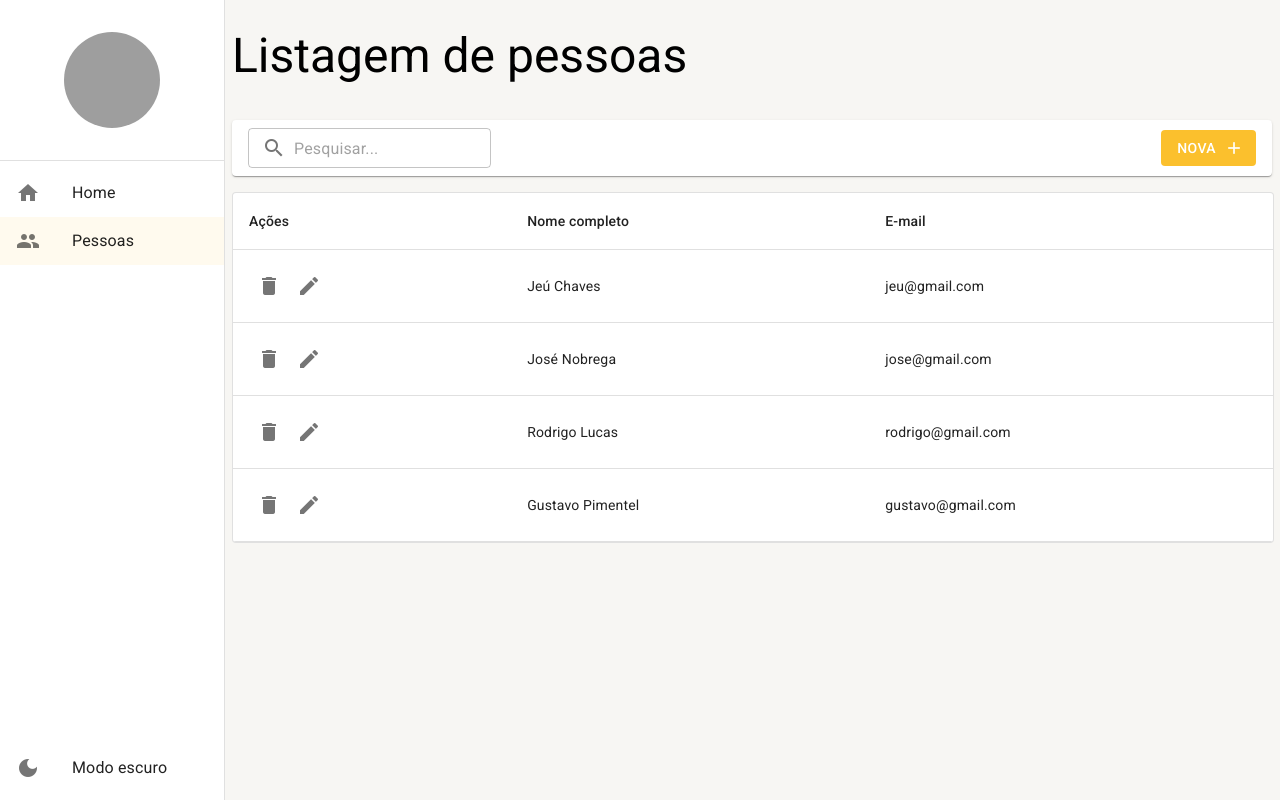
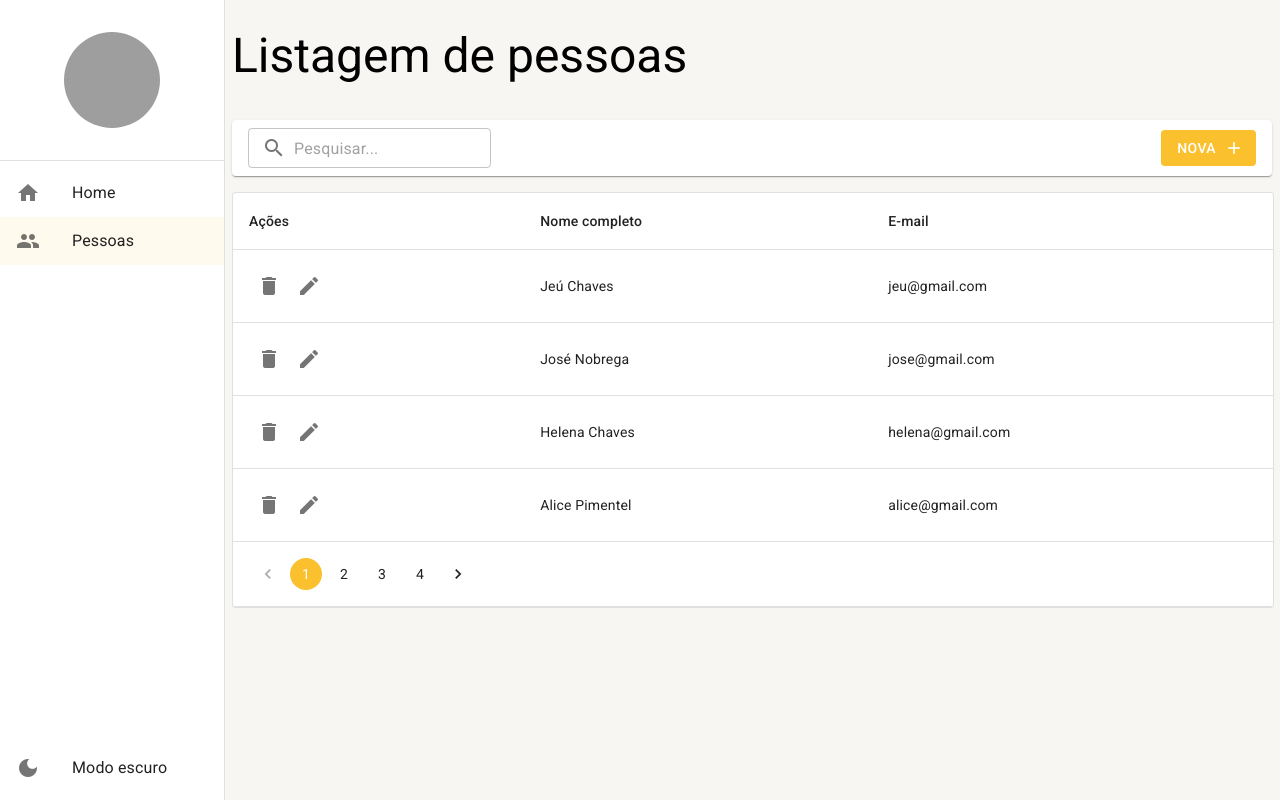
Before and after one commit to jeuchaves/react-typescript-mui, a React (Create React App) app: page /pessoas in a window 1280 px wide. Built offline with nearby package versions, Linux system fonts and the light colour scheme; data requests are answered from the project's data file; grey boxes are pictures that could not be loaded.

Commit message:
Feat: Adiciona paginação

```diff
--- a/mock/database.json
+++ b/mock/database.json
@@ -1,8 +1,19 @@
 {
     "pessoas": [
       { "id": 1, "email": "jeu@gmail.com", "nomeCompleto": "Jeú Chaves", "cidadeId": 1 },
-      { "id": 2, "email": "jose@gmail.com", "nomeCompleto": "José Nobrega", "cidadeId": 1 },
-      { "id": 3, "email": "rodrigo@gmail.com", "nomeCompleto": "Rodrigo Lucas", "cidadeId": 1 },
-      { "id": 4, "email": "gustavo@gmail.com", "nomeCompleto": "Gustavo Pimentel", "cidadeId": 1 }
+      { "id": 2, "email": "jose@gmail.com", "nomeCompleto": "José Nobrega", "cidadeId": 2 },
+      { "id": 3, "email": "helena@gmail.com", "nomeCompleto": "Helena Chaves", "cidadeId": 3 },
+      { "id": 4, "email": "alice@gmail.com", "nomeCompleto": "Alice Pimentel", "cidadeId": 1 },
+      { "id": 5, "email": "laura@gmail.com", "nomeCompleto": "Laura Pimentel", "cidadeId": 1 },
+      { "id": 6, "email": "maria_alice@gmail.com", "nomeCompleto": "Maria Pimentel", "cidadeId": 1 },
+      { "id": 7, "email": "sophia@gmail.com", "nomeCompleto": "Sophia Pimentel", "cidadeId": 1 },
+      { "id": 8, "email": "manuela@gmail.com", "nomeCompleto": "Manuela Pimentel", "cidadeId": 1 },
+      { "id": 9, "email": "maite@gmail.com", "nomeCompleto": "Maite Pimentel", "cidadeId": 2 },
+      { "id": 10, "email": "liz@gmail.com", "nomeCompleto": "Liz Pimentel", "cidadeId": 1 },
+      { "id": 11, "email": "cecilia@gmail.com", "nomeCompleto": "Cecilia Pimentel", "cidadeId": 1 },
+      { "id": 12, "email": "isabela@gmail.com", "nomeCompleto": "Isabela Pimentel", "cidadeId": 1 },
+      { "id": 13, "email": "luisa@gmail.com", "nomeCompleto": "Luisa Pimentel", "cidadeId": 3 },
+      { "id": 14, "email": "eloa@gmail.com", "nomeCompleto": "Eloah Pimentel", "cidadeId": 3 },
+      { "id": 15, "email": "isis@gmail.com", "nomeCompleto": "Isis Pimentel", "cidadeId": 1 }
     ]
   }
--- a/src/pages/pessoas/ListagemDePessoas.tsx
+++ b/src/pages/pessoas/ListagemDePessoas.tsx
@@ -4,7 +4,7 @@ import { LayoutBaseDePagina } from "../../shared/layouts"
 import { useEffect, useMemo, useState } from "react";
 import { IListagemPessoa, PessoasService } from "../../shared/services/api/pessoas/PessoasService";
 import { useDebounce } from "../../shared/hooks";
-import { Box, Icon, IconButton, LinearProgress, Paper, Table, TableBody, TableCell, TableContainer, TableFooter, TableHead, TableRow, Typography } from "@mui/material";
+import { Box, Icon, IconButton, LinearProgress, Pagination, Paper, Table, TableBody, TableCell, TableContainer, TableFooter, TableHead, TableRow } from "@mui/material";
 import { Environment } from "../../shared/environment";
 
 export const ListagemDePessoas: React.FC = () => {
@@ -20,10 +20,14 @@ export const ListagemDePessoas: React.FC = () => {
         return searchParams.get('busca') || '';
     }, [searchParams]);
 
+    const pagina = useMemo(() => {
+        return Number(searchParams.get('pagina') || '1');
+    }, [searchParams]);
+
     useEffect(() => {
         setIsLoading(true);
         debounce(() => {
-            PessoasService.getAll(1, busca)
+            PessoasService.getAll(pagina, busca)
                 .then((result) => {
                     setIsLoading(false);
 
@@ -35,7 +39,7 @@ export const ListagemDePessoas: React.FC = () => {
                     setTotalCount(result.totalCount);
                 });
         });
-    }, [busca, debounce])
+    }, [busca, debounce, pagina])
 
     return (
         <LayoutBaseDePagina
@@ -45,7 +49,7 @@ export const ListagemDePessoas: React.FC = () => {
                     textoBotaoNovo="Nova"
                     mostrarInputBusca
                     textoDaBusca={busca}
-                    aoMudarTextoDeBusca={texto => setSearchParams({ busca: texto }, { replace: true })}
+                    aoMudarTextoDeBusca={texto => setSearchParams({ busca: texto, pagina: '1' }, { replace: true })}
                 />
             }
         >
@@ -71,6 +75,11 @@ export const ListagemDePessoas: React.FC = () => {
                                 </TableRow>
                             ))}
                         </TableBody>
+
+                        {(!isLoading && totalCount <= 0) && (
+                            <caption>{Environment.LISTAGEM_VAZIA}</caption>
+                        )}
+
                         <TableFooter>
                             {isLoading && (
                                 <TableRow>
@@ -79,10 +88,15 @@ export const ListagemDePessoas: React.FC = () => {
                                     </TableCell>
                                 </TableRow>
                             )}
-                            {(!isLoading && totalCount <= 0) && (
+                            {(totalCount > 0 && totalCount > Environment.LIMITE_DE_LINHAS) && (
                                 <TableRow>
                                     <TableCell colSpan={3}>
-                                        <Typography>{Environment.LISTAGEM_VAZIA}</Typography>
+                                        <Pagination
+                                            page={pagina}
+                                            count={Math.ceil(totalCount / Environment.LIMITE_DE_LINHAS)}
+                                            color="primary"
+                                            onChange={(_, newPage) => setSearchParams({ busca, pagina: newPage.toString() }, { replace: true })}
+                                        />
                                     </TableCell>
                                 </TableRow>
                             )}
--- a/src/shared/environment/index.ts
+++ b/src/shared/environment/index.ts
@@ -2,7 +2,7 @@ export const Environment = {
     /**
      * Define a quantidade de linhas a ser carregada por padrão nas listagens.
      */
-    LIMITE_DE_LINHAS: 10,
+    LIMITE_DE_LINHAS: 4,
     /**
      * Placeholder exbido na busca.
      */
```
